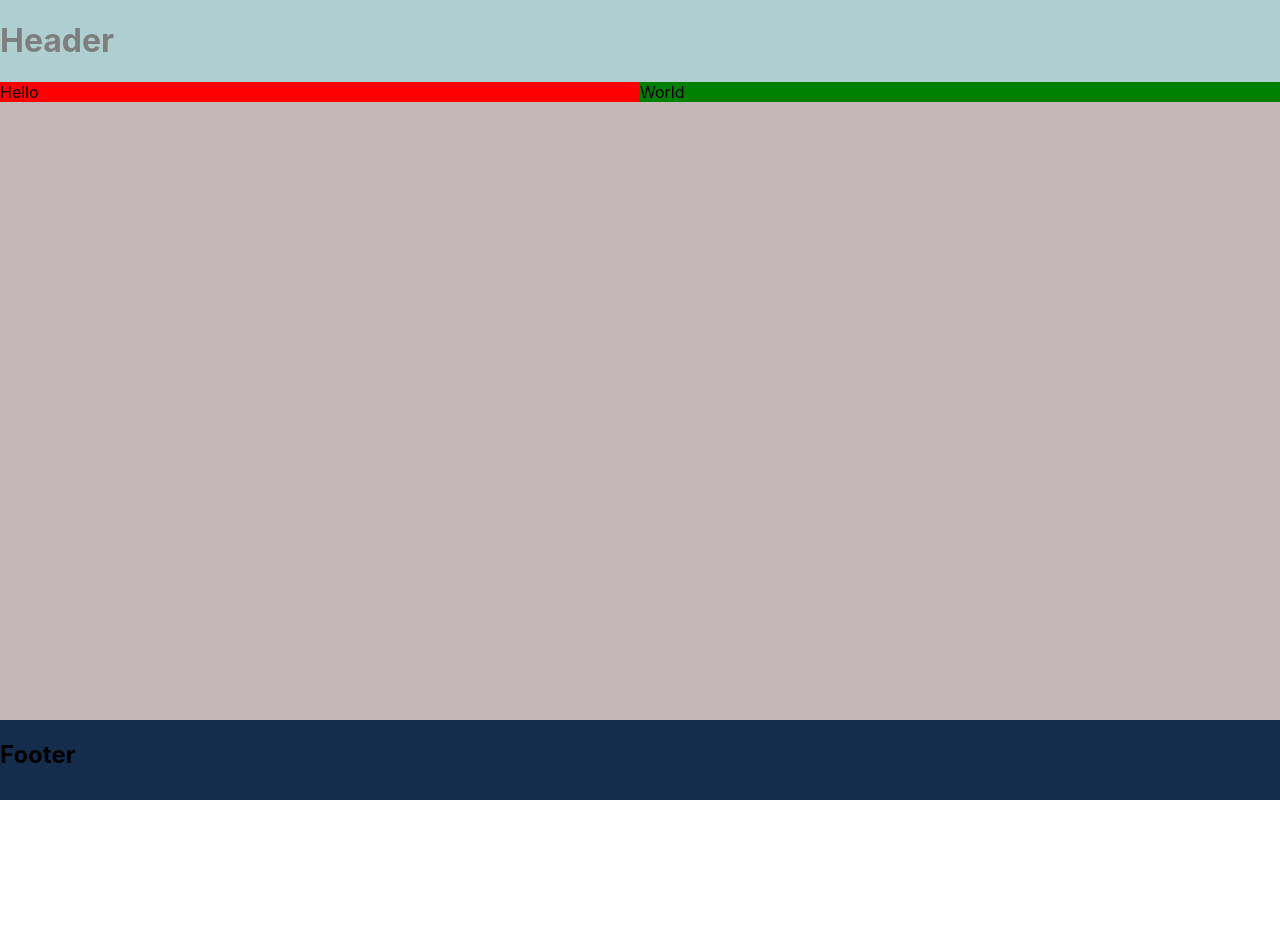
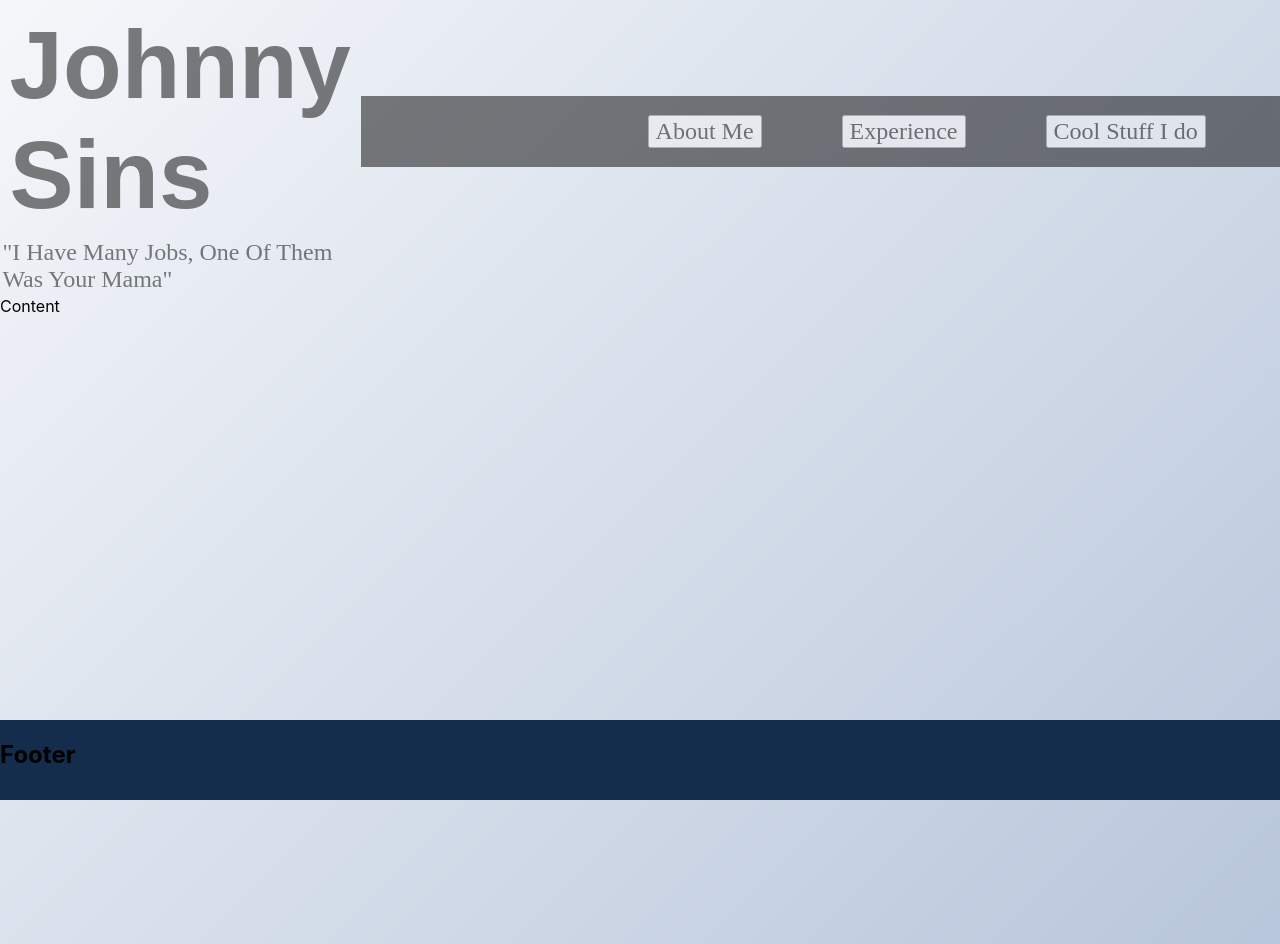
Before and after one commit to JustinLohKingWei/LohKingWayTooGood, a React (Create React App) app: page / in a window 1280 px wide. Before the commit the page ends 800 px from the top, so only its background shows below. Built offline with nearby package versions, Linux system fonts and the light colour scheme.

Commit message:
Navbar Creation

```diff
--- a/src/App.tsx
+++ b/src/App.tsx
@@ -1,15 +1,31 @@
-import './App.css';
-import Header from './components/Header';
-import Footer from './components/Footer';
-import Content from './components/Content';
+import "./App.css";
+import Header from "./components/Header";
+import Footer from "./components/Footer";
+import Content from "./components/Content";
+import styled from "styled-components";
+import { useState } from "react";
+
+const RootContainer = styled.div`
+  background-image: linear-gradient(135deg, #f5f7fa 0%, #b8c6db 100%);
+  overflow: hidden ;
+`;
 
 function App() {
+
+  enum ContentPages {about='about',experience='experience'}
+
+  const [content,setContent] = useState<ContentPages>(ContentPages.about);
+
+
+
+
+
   return (
-    <>
-    <Header/>
-    <Content/>
-    <Footer/>
-    </>
+    <RootContainer>
+      <Header />
+      <Content />
+      <Footer />
+    </RootContainer>
   );
 }
 
--- a/src/components/Content.tsx
+++ b/src/components/Content.tsx
@@ -1,35 +1,15 @@
-import styled from "styled-components"
-import Footer from "./Footer"
-import Header from "./Header"
-import SplitScreen from "./layout/SplitScreen"
+import styled from "styled-components";
+import Header from "./Header";
+import SplitScreen from "./layout/SplitScreen";
 
-const ContentRoot =  styled.div`
-display: flex;
-background-color: #c3b7b7;
-margin:0 ;
-min-height: 81vh;
-;
-`
-const TestComponentLeft = styled.div.attrs({children:  "Hello"}
+const ContentRoot = styled.div`
+  display: flex;
+  margin: 0;
+  min-height: 81vh ;
+`;
 
-)`
-background-color:red ;
-`
-const TestComponentRight = styled.div.attrs({children:  "World"}
-
-)`
-background-color:green ;
-`
-
-function Content(){
-    return(
-
-        <ContentRoot>
-        <SplitScreen leftWeight={1} rightWeight={1}>
-            <TestComponentLeft/><TestComponentRight/>
-        </SplitScreen>
-        </ContentRoot>
-    )
+function Content() {
+  return <ContentRoot>Content</ContentRoot>;
 }
 
-export default Content
+export default Content;
--- a/src/components/Header.tsx
+++ b/src/components/Header.tsx
@@ -1,15 +1,41 @@
 import styled from "styled-components";
+import SplitScreen from "./layout/SplitScreen";
+import Navbar from "./Navbar";
 
 const HeaderRoot = styled.div`
-  background-color: cadetblue;
-  z-index: 5 ;
-  display: flex ;
-  opacity: 50% ;
+  z-index: 5;
+  display: flex;
+  opacity: 50%;
+  min-height: 15vh;
+`;
+
+const Title = styled.div`
+  display: block;
+  font-family: Montserrat, sans-serif;
+  font-weight: bold;
+  font-size: 6em;
+  margin: 0.1em;
+`;
+
+const Subtitle = styled.div`
+  display: block;
+  font-family: Montserrat;
+  font-size: 1.5em;
+  margin: 0.1em;
 `;
 
 function Header() {
-  return <HeaderRoot>
-    <h1>Header</h1></HeaderRoot>;
+  return (
+    <HeaderRoot>
+      <SplitScreen leftWeight={1} rightWeight={2}>
+        <>
+          <Title>Johnny Sins</Title>
+          <Subtitle>"I Have Many Jobs, One Of Them Was Your Mama"</Subtitle>
+        </>
+        <Navbar/>
+      </SplitScreen>
+    </HeaderRoot>
+  );
 }
 
 export default Header;
--- /dev/null
+++ b/src/components/Navbar.tsx
@@ -0,0 +1,51 @@
+import styled from "styled-components";
+
+const NavbarRoot = styled.div`
+  display: flex;
+  padding-top: 6em;
+`;
+
+const NavbarList = styled.div`
+  display: flex;
+  background-color: black;
+  /* opacity: 30% ; */
+  min-width: 70em;
+  padding: 0.2em;
+  min-height: 2.5em;
+  padding-right: 8em;
+  column-gap: 3em;
+  justify-content: flex-end;
+`;
+const NavbarButtonContainer = styled.div`
+  opacity: 100%;
+  color: black;
+  padding: 1em;
+`;
+
+const NavbarButton = styled.button`
+  font-size: x-large;
+  font-family: Montserrat;
+`;
+
+function Navbar() {
+  return (
+    <NavbarRoot>
+      <NavbarList>
+        <NavbarButtonContainer>
+          <NavbarButton>About Me</NavbarButton>
+        </NavbarButtonContainer>
+        <NavbarButtonContainer>
+          <NavbarButton>Experience</NavbarButton>
+        </NavbarButtonContainer>
+        <NavbarButtonContainer>
+          <NavbarButton>Cool Stuff I do</NavbarButton>
+        </NavbarButtonContainer>
+        <NavbarButtonContainer>
+          <NavbarButton>Important People</NavbarButton>
+        </NavbarButtonContainer>
+      </NavbarList>
+    </NavbarRoot>
+  );
+}
+
+export default Navbar;
--- a/src/components/layout/SplitScreen.tsx
+++ b/src/components/layout/SplitScreen.tsx
@@ -8,7 +8,7 @@ type SplitScreenProps = {
 
 const SplitScreenRoot = styled.div`
   display: flex;
-  width: 100% ;
+  width: 100%;
 `;
 
 interface PaneProps {
```
